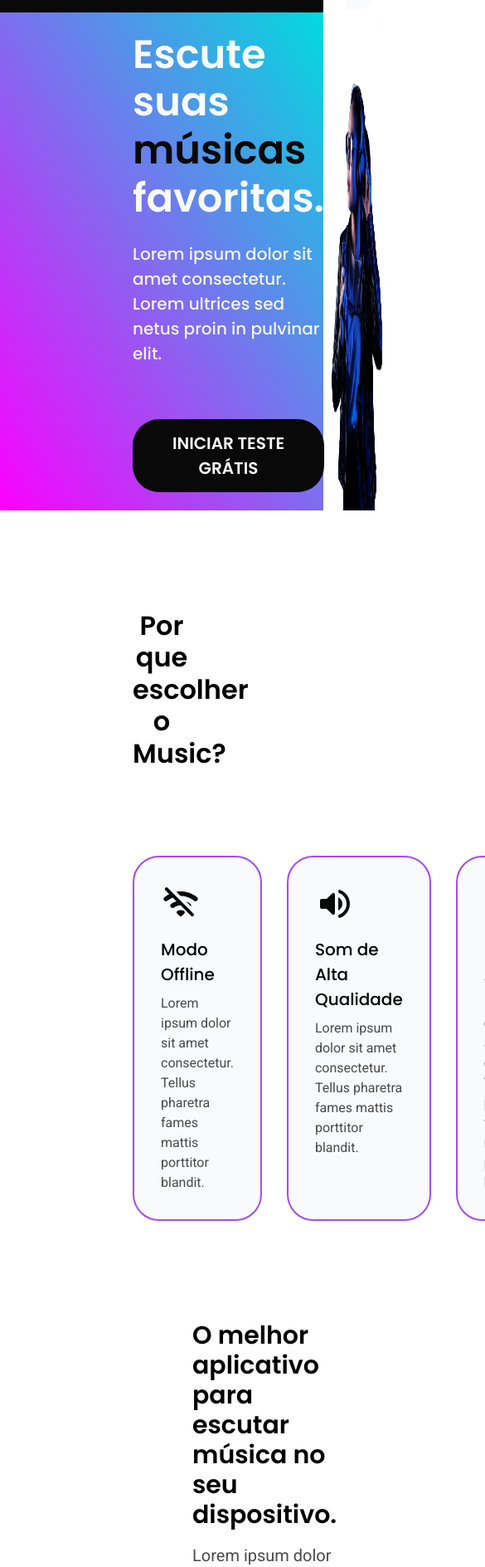
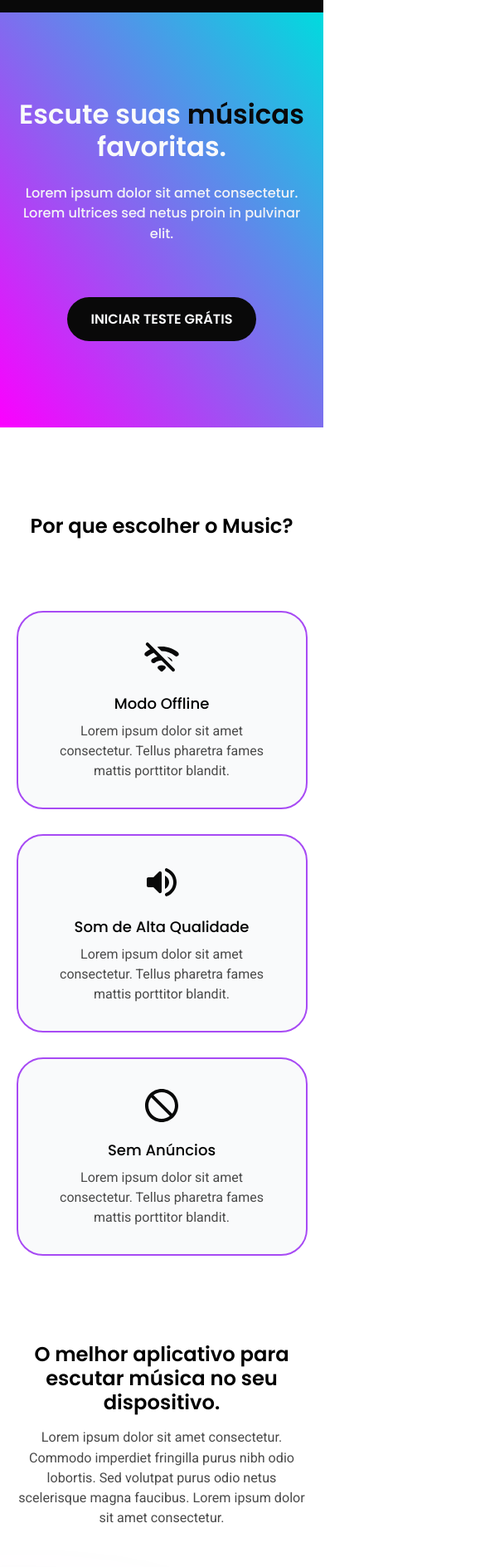
Before and after one commit to ThiagoSantosBatista/Music, a React (Vite) app: page / in a window 390 px wide. Shown: the part 55-1943 px from the top of the page at 83% size, 585 px wide, since content can reach past the window. Built offline with nearby package versions, Linux system fonts and the light colour scheme.

Commit message:
style: deixando responsivo

```diff
--- a/src/components/Button/styles.ts
+++ b/src/components/Button/styles.ts
@@ -11,7 +11,7 @@ export const Button = styled.button<ButtonProps>`
   border-radius: 3.2rem;
   color: ${(props) => props.color ? props.color : '#f9fafb'};
   background-color: ${(props) => props.background ? props.background : '#090909'};
-  font-size: 2rem;
+  font-size: clamp(1.6rem, 1.4054rem + 0.5405vw, 2rem);
   font-weight: 600;
   text-transform: uppercase;
   cursor: pointer;
--- a/src/components/Footer/styles.ts
+++ b/src/components/Footer/styles.ts
@@ -18,14 +18,26 @@ export const FooterBox = styled.div`
     font-size: 1.4rem;
     line-height: 1.5;
   }
+
+  @media screen and (max-width: 1440px) {
+    padding: 3.2rem 9%;
+  }
+  @media screen and (max-width: 1200px) {
+    padding: 3.2rem 5%;
+  }
+  @media screen and (max-width: 600px) {
+    flex-direction: column;
+    align-items: center;
+  }
 `;
 
 export const List = styled.ul`
   display: flex;
+  flex-wrap: wrap;
   align-items: center;
   gap: 2rem;
 
-  &.redes{
+  &.redes {
     gap: 1.6rem;
   }
 `;
--- a/src/components/Header/styles.ts
+++ b/src/components/Header/styles.ts
@@ -15,6 +15,13 @@ export const HeaderBox = styled.div`
   margin: 0 auto;
   padding: 0 16rem;
   max-width: 144rem;
+
+  @media screen and (max-width: 1440px) {
+    padding: 0 9%;
+  }
+  @media screen and (max-width: 1200px) {
+    padding: 0 5%;
+  }
 `;
 
 export const Ul = styled.ul`
@@ -31,4 +38,8 @@ export const Ul = styled.ul`
       color: #1f2937;
     }
   }
+
+  @media screen and (max-width: 768px) {
+    display: none;
+  }
 `;
--- a/src/components/Main/BaixarSection/styles.ts
+++ b/src/components/Main/BaixarSection/styles.ts
@@ -13,21 +13,43 @@ export const Section = styled.section`
     width: 21.2rem;
     height: auto;
   }
+
+  @media screen and (max-width: 1440px) {
+    padding: 0 9%;
+  }
+  @media screen and (max-width: 1200px) {
+    padding: 0 5%;
+  }
+  @media screen and (max-width: 850px) {
+    grid-template-columns: auto;
+    justify-content: center;
+    text-align: center;
+    img {
+      display: none;
+    }
+  }
+  @media screen and (max-width: 768px) {
+    margin: 0 auto 10.4rem;
+  }
 `;
 
 export const ContentDiv = styled.div`
   max-width: 70rem;
   h2 {
     margin-bottom: 1.6rem;
-    font-size: 3rem;
+    font-size: clamp(2.4rem, 2.1081rem + 0.8108vw, 3rem);
     font-weight: 600;
     line-height: 1.2;
   }
   p {
     margin-bottom: 4.8rem;
     color: #4a4a4a;
-    font-size: 2rem;
+    font-size: clamp(1.6rem, 1.4054rem + 0.5405vw, 2rem);
     line-height: 1.5;
     font-family: "Roboto", sans-serif;
   }
+
+  @media screen and (max-width: 850px) {
+   max-width: 60rem;
+  }
 `;
--- a/src/components/Main/FAQSection/styles.ts
+++ b/src/components/Main/FAQSection/styles.ts
@@ -9,10 +9,24 @@ export const Section = styled.section`
 
   h2 {
     margin-bottom: 10.4rem;
-    font-size: 3rem;
+    font-size: clamp(2.4rem,2.1081rem + 0.8108vw,3rem);
     font-weight: 600;
     line-height: 1.2;
     text-align: center;
+  }
+
+  @media screen and (max-width: 1440px) {
+    padding: 0 9%;
+  }
+  @media screen and (max-width: 1200px) {
+    padding: 0 5%;
+  }
+  @media screen and (max-width: 768px) {
+    margin: 0 auto 10.4rem;
+
+    h2{
+      margin-bottom: 8.8rem;
+    }
   }
 `;
 
@@ -38,8 +52,9 @@ export const Details = styled.details`
 
 export const Summary = styled.summary`
   position: relative;
+  padding-right: 6rem;
   margin-bottom: 3rem;
-  font-size: 2rem;
+  font-size: clamp(1.8rem, 1.6957rem + 0.2899vw, 2rem);
   font-weight: 500;
   list-style: none;
   cursor: pointer;
--- a/src/components/Main/HeroSection/styles.ts
+++ b/src/components/Main/HeroSection/styles.ts
@@ -5,20 +5,43 @@ export const Section = styled.section`
   height: 60rem;
   margin-bottom: 12rem;
   background: linear-gradient(to right top, #fc00ff, #00dbde);
+
+  @media screen and (max-width: 768px) {
+    height: 50rem;
+    margin-bottom: 10.4rem;
+  }
 `;
 
 export const Box = styled.div`
-  display: flex;
+  display: grid;
+  grid-template-columns: auto auto;
   align-items: center;
   justify-content: space-between;
+  height: 100%;
   margin: 0 auto;
   padding: 0 16rem;
   max-width: 144rem;
   color: #f9fafb;
 
   img {
-    height: 60rem;
+    align-self: end;
+    max-height: 60rem;
     width: auto;
+  }
+
+  @media screen and (max-width: 1440px) {
+    padding: 0 9%;
+  }
+  @media screen and (max-width: 1200px) {
+    padding: 0 5%;
+  }
+  @media screen and (max-width: 1000px) {
+    justify-content: center;
+    text-align: center;
+
+    img {
+      display: none;
+    }
   }
 `;
 
@@ -33,7 +56,7 @@ export const Content = styled.div`
   p {
     margin-bottom: 6.4rem;
     color: #f3f4f6;
-    font-size: 2rem;
+    font-size: clamp(1.6rem, 1.4054rem + 0.5405vw, 2rem);
     font-weight: 500;
     line-height: 1.5;
   }
@@ -42,4 +65,12 @@ export const Content = styled.div`
     color: #090909;
     font-weight: 600;
   }
+  @media screen and (max-width: 1050px) {
+    h1 {
+      font-size: clamp(3.2rem, 2.6783rem + 1.4493vw, 4.2rem);
+    }
+  }
+  @media screen and (max-width: 1000px) {
+    max-width: 46rem;
+  }
 `;
--- a/src/components/Main/PlanosSection/index.tsx
+++ b/src/components/Main/PlanosSection/index.tsx
@@ -13,11 +13,13 @@ const PlanosSection = () => {
         <Circulo className="efeito" />
         <Circulo2 className="efeito2" />
         <Circulo3 className="efeito3" />
-        <h2>Escolha o plano ideal para você.</h2>
+        <header>
+          <h2>Escolha o plano ideal para você.</h2>
+        </header>
         <S.List>
           <S.Card>
             <h3>Individual</h3>
-            <p>1 mês grátis e depois R$ 09,90/mês</p>
+            <p>1 mês grátis e depois R$09,90/mês</p>
             <span className="linha"></span>
             <ul>
               <S.CardItem>
@@ -30,11 +32,11 @@ const PlanosSection = () => {
                 <CheckSvg /> Lorem ipsum dolor sit
               </S.CardItem>
             </ul>
-            <Button text="Começar" background='#4A4A4A' color="#FFFFFF" />
+            <Button text="Começar" background="#4A4A4A" color="#FFFFFF" />
           </S.Card>
           <S.CardRoxo>
             <h3>Duo</h3>
-            <p>1 mês grátis e depois R$ 19,90/mês</p>
+            <p>1 mês grátis e depois R$19,90/mês</p>
             <span className="linha"></span>
             <ul>
               <S.CardItem>
@@ -50,11 +52,11 @@ const PlanosSection = () => {
                 <CheckSvg /> Lorem ipsum dolor sit
               </S.CardItem>
             </ul>
-            <Button text="Começar" background='#F9FAFB' color="#090909" />
+            <Button text="Começar" background="#F9FAFB" color="#090909" />
           </S.CardRoxo>
           <S.Card>
             <h3>Família</h3>
-            <p>1 mês grátis e depois R$ 39,90/mês</p>
+            <p>1 mês grátis e depois R$39,90/mês</p>
             <span className="linha"></span>
             <ul>
               <S.CardItem>
@@ -70,7 +72,7 @@ const PlanosSection = () => {
                 <CheckSvg /> Lorem ipsum dolor sit
               </S.CardItem>
             </ul>
-            <Button text="Começar" background='#4A4A4A' color="#FFFFFF" />
+            <Button text="Começar" background="#4A4A4A" color="#FFFFFF" />
           </S.Card>
         </S.List>
       </S.SectionBox>
--- a/src/components/Main/PlanosSection/styles.ts
+++ b/src/components/Main/PlanosSection/styles.ts
@@ -12,18 +12,23 @@ export const SectionBox = styled.section`
   color: #ffffff;
   background-color: #090909;
 
+  header {
+    position: relative;
+    z-index: 2;
+  }
   h2 {
     margin-bottom: 10.4rem;
-    font-size: 3rem;
+    font-size: clamp(2.4rem, 2.1081rem + 0.8108vw, 3rem);
     font-weight: 600;
     line-height: 1.2;
     text-align: center;
   }
   .efeito {
     position: absolute;
-    left: 39.1rem;
+    left: 50%;
     bottom: 0;
     filter: blur(8rem);
+    transform: translateX(-70%);
   }
   .efeito2 {
     position: absolute;
@@ -33,16 +38,32 @@ export const SectionBox = styled.section`
   }
   .efeito3 {
     position: absolute;
-    top: 13.7rem;
+    top: 50%;
     right: -11.5rem;
     filter: blur(8rem);
+    transform: translateY(-60%);
+  }
+
+  @media screen and (max-width: 1440px) {
+    padding: 10.4rem 9%;
+  }
+  @media screen and (max-width: 1200px) {
+    padding: 10.4rem 5%;
+  }
+  @media screen and (max-width: 768px) {
+    margin: 0 auto 10.4rem;
+
+    h2 {
+      margin-bottom: 8.8rem;
+    }
   }
 `;
 
 export const List = styled.ul`
-  display: flex;
+  display: grid;
+  grid-template-columns: repeat(auto-fit, minmax(29rem, 35.2rem));
   align-items: center;
-  justify-content: space-between;
+  justify-content: center;
   gap: 3.2rem;
 `;
 
@@ -53,9 +74,10 @@ export const Card = styled.li`
   border-radius: 3.2rem;
   border: 0.2rem solid #5f5f5f;
   background-color: #090909;
+  z-index: 2;
   h3 {
     margin-bottom: 2.4rem;
-    font-size: 2.4rem;
+    font-size: clamp(2rem, 1.8054rem + 0.5405vw, 2.4rem);
     font-weight: 600;
     text-align: center;
   }
@@ -67,8 +89,9 @@ export const Card = styled.li`
     background-color: #ffffff;
   }
   p {
+    text-align: center;
     margin-bottom: 1.6rem;
-    font-size: 1.8rem;
+    font-size: clamp(1.6rem, 1.5027rem + 0.2703vw, 1.8rem);
     font-family: "Roboto", sans-serif;
     line-height: 1.5;
   }
@@ -84,6 +107,10 @@ export const CardRoxo = styled(Card)`
   min-height: 50rem;
   border-color: #d400d6;
   background-color: #ab00ad;
+
+  @media screen and (max-width: 1370px) {
+    min-height: 44rem;
+  }
 `;
 
 export const CardItem = styled.li`
--- a/src/components/Main/VantagensSection/styles.ts
+++ b/src/components/Main/VantagensSection/styles.ts
@@ -7,36 +7,62 @@ export const Section = styled.section`
 
   h2 {
     margin-bottom: 10.4rem;
-    font-size: 3.2rem;
+    font-size: clamp(2.4rem, 2.1081rem + 0.8108vw, 3rem);
     font-weight: 600;
     line-height: 1.2;
     text-align: center;
   }
+
+  @media screen and (max-width: 1440px) {
+    padding: 0 9%;
+  }
+  @media screen and (max-width: 1200px) {
+    padding: 0 5%;
+  }
+  @media screen and (max-width: 768px) {
+    margin: 0 auto 10.4rem;
+
+    h2 {
+      margin-bottom: 8.8rem;
+    }
+  }
 `;
 
 export const List = styled.ul`
-  display: flex;
-  justify-content: space-between;
+  display: grid;
+  grid-template-columns: repeat(auto-fit, minmax(29rem, 1fr));
+  justify-content: center;
   gap: 3rem;
 `;
 
 export const Card = styled.li`
   position: relative;
+  display: flex;
+  flex-direction: column;
   padding: 3.2rem;
-  max-width: 35.2rem;
   border-radius: 3.2rem;
   background: #f9fafb;
-  border: 0.2rem solid #A74AF4;
+  border: 0.2rem solid #a74af4;
 
   h3 {
-    font-size: 2rem;
+    font-size: clamp(1.8rem, 1.6957rem + 0.2899vw, 2rem);
     font-weight: 500;
     margin: 1.6rem 0 0.8rem;
   }
 
   p {
+    max-width: 40rem;
     color: #4a4a4a;
     line-height: 1.5;
     font-family: "Roboto", sans-serif;
   }
+
+  @media screen and (max-width: 900px) {
+    text-align: center;
+
+    svg,
+    p {
+      align-self: center;
+    }
+  }
 `;
--- a/src/styles/GlobalStyle.ts
+++ b/src/styles/GlobalStyle.ts
@@ -16,9 +16,12 @@ const GlobalStyle = createGlobalStyle`
     font-size: 1.6rem;
     overflow-x: hidden;
   }
-  img, svg{
+  img{
     display: block;
     max-width: 100%;
+  }
+  svg{
+    display: block;
   }
   a{
     text-decoration: none;
```
